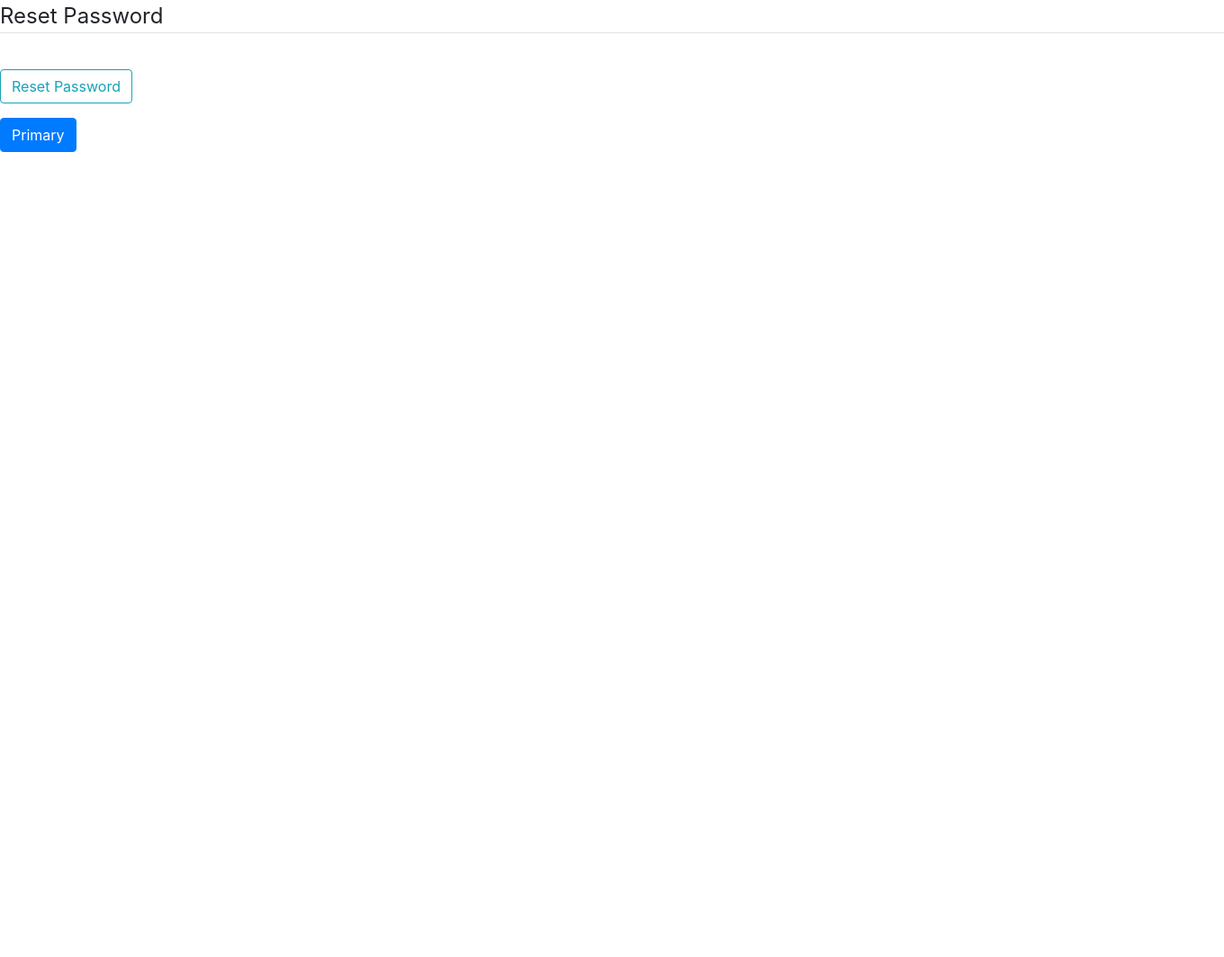
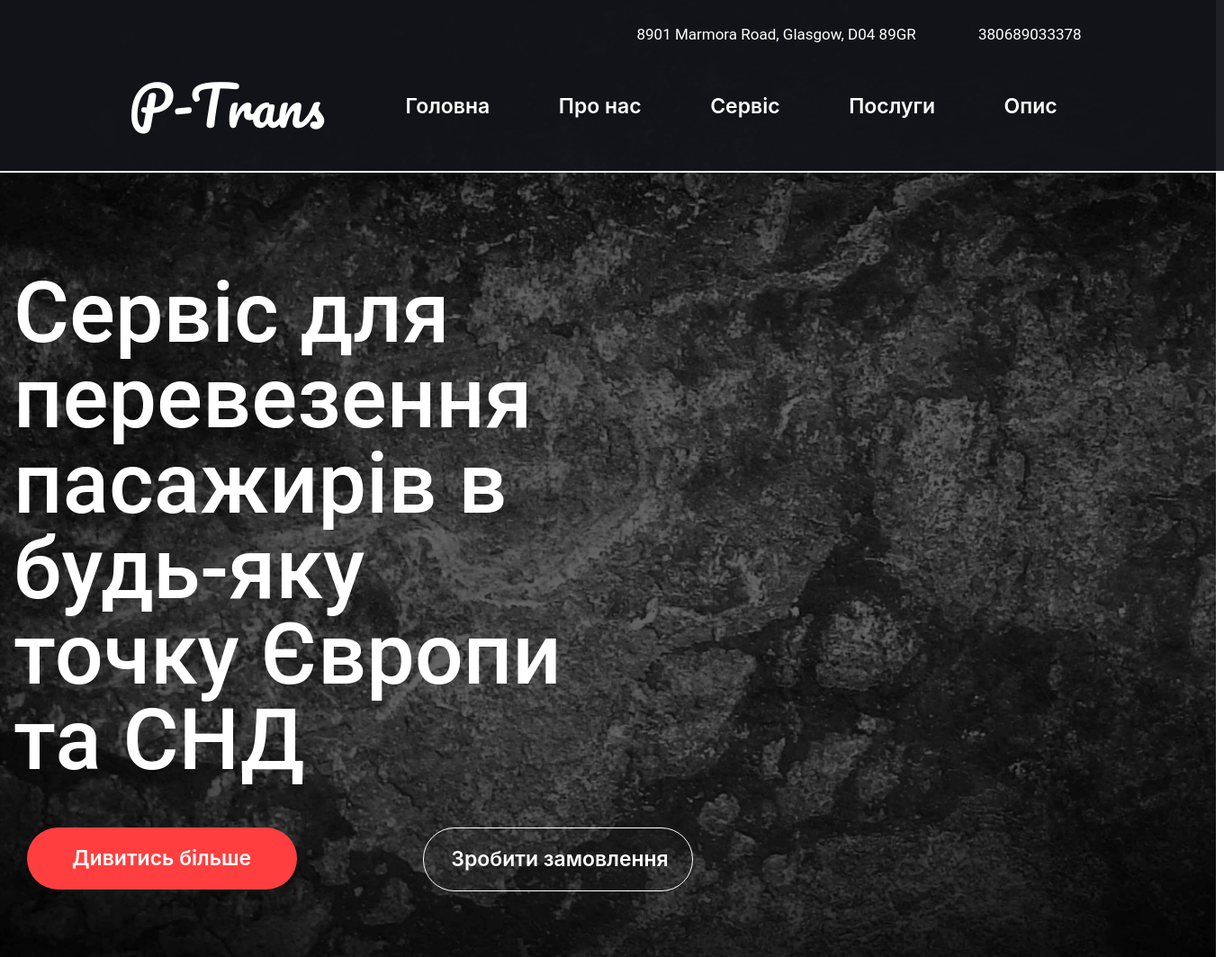
Before and after one commit to IvanYukish/TransportationSite, a Django app: page /reset/1/1/ in a window 1360 px wide. Shown: the whole page at 90% size. Before the commit the page ends 169 px from the top, so only its background shows below. Run offline with Django 3.2, Linux system fonts and the light colour scheme; some libraries are stand-ins or nearby versions.

Commit message:
add static files, change head menu and create first section for main

```diff
--- a/TransportationSite/settings/base.py
+++ b/TransportationSite/settings/base.py
@@ -38,6 +38,7 @@ INSTALLED_APPS = [
     'crispy_forms',
     'phone_field',
 
+    'static',
     'users',
 
 ]
--- /dev/null
+++ b/static/css/main-style.css
@@ -0,0 +1,76 @@
+.bg-image {
+    background-position: center center;
+    background-image: url('/static/img/site-background-section1.jpg');
+    background-size: cover;
+    background-repeat: no-repeat;
+    height: 1064px;
+    float: none;
+    position: absolute;
+    width: 1351px;
+    padding-top: 300px;
+}
+
+.color-white {
+    color: white;
+}
+
+.service-text {
+    font-weight: 500;
+    font-style: normal;
+    font-family: 'Roboto', sans-serif;
+    color: #ffffff;
+    font-size: 95px;
+    line-height: 1;
+    letter-spacing: 0;
+}
+
+.bottom-medium {
+    padding-bottom: 50px;
+}
+.button-big-red{
+    text-align: left;
+}
+
+.button-big-red a {
+    font-size: 23px;
+    color: white;
+    text-decoration: none;
+    font-weight: 600;
+    position: relative;
+    display: block;
+    width: 300px;
+    padding: 17px 50px;
+    top: 0;
+    background-color: #ff3f3f;
+    border-radius: 35px;
+    transition: transform 0.5s;
+    white-space: nowrap;
+}
+
+.button-big-red a:hover {
+    transform: translateY(-20px);
+    transition: background-color, transform 0.5s;
+
+}
+
+.button-outline a{
+    font-size: 23px;
+    color: white;
+    text-decoration: none;
+    font-weight: 600;
+    position: relative;
+    display: block;
+    width: 300px;
+    padding: 17px 30px;
+    top: 0;
+    /*background-color: #ff3f3f;*/
+    border: 1px solid;
+    border-radius: 35px;
+    transition: transform 0.5s;
+    white-space: nowrap;
+}
+
+.button-outline a:hover {
+    transform: translateY(-20px);
+    transition: background-color, transform 0.5s;
+}
--- /dev/null
+++ b/static/css/menu-style.css
@@ -0,0 +1,121 @@
+@import url('https://fonts.googleapis.com/css?family=Pacifico');
+
+html {
+    font-size: 10px;
+}
+
+.section-header {
+    background-color: rgba(18, 21, 27, 0.95);
+    position: fixed;
+    width: 100%;
+    top: 0;
+    left: 0;
+    z-index: 50;
+
+}
+
+
+.top-header {
+    padding-top: 15px;
+}
+
+.top-header-content {
+    padding-left: 15px;
+    padding-right: 15px;
+}
+
+.top-header-content-1 {
+    text-align: right;
+    font-weight: 400;
+    font-style: normal;
+    font-family: 'Roboto', sans-serif;
+    font-size: 17px;
+    line-height: 1;
+}
+
+.top-header-content-1 a {
+    color: #ffffff;
+    text-decoration: none;
+}
+
+.top-header-content-1 a:hover {
+    color: rgba(255, 255, 255, 0.6);
+}
+
+
+.bottom-header {
+    padding-top: 15px;
+    padding-bottom: 15px;
+}
+
+.logo {
+    font-family: 'Pacifico', handwriting;
+    font-weight: 400;
+    font-style: normal;
+    color: #ffffff;
+    font-size: 60px;
+    letter-spacing: 0px;
+    text-align: center;
+    white-space: nowrap;
+}
+
+.logo a {
+    color: white;
+    text-decoration: none;
+}
+
+.list-menu {
+    list-style: none;
+    text-align: right;
+
+
+}
+
+ul {
+    display: block;
+    list-style-type: disc;
+
+}
+
+.menu {
+    font-size: 23px;
+    line-height: 1;
+    padding: 10px 22px;
+    display: block;
+    position: relative;
+    -webkit-transition: all .2s ease;
+    transition: all .2s ease;
+    top: 0;
+    border-radius: 22px;
+}
+
+.item-menu {
+    display: inline-block;
+    position: relative;
+
+}
+
+.item-menu a {
+    color: #ffffff;
+    text-decoration: none;
+    font-weight: 600;
+    position: relative;
+    display: block;
+    padding: 10px 20px;
+    top: 0;
+    transition: transform 0.5s;
+}
+
+.item-menu a:hover {
+    transform: translateY(-10px);
+    transition: background-color, transform 0.5s;
+    background-color: #ff3f3f;
+    border-radius: 25px;
+}
+
+.line {
+    display: block;
+    border-bottom-width: 2px; /* Толщина линии внизу */
+    border-bottom-style: solid; /* Стиль линии внизу */
+    border-bottom-color: whitesmoke; /* Цвет линии внизу */
+}
--- a/templates/base.html
+++ b/templates/base.html
@@ -1,5 +1,5 @@
 <!DOCTYPE html>
-<html lang="en">
+<html lang="uk">
 <head>
     <meta charset="utf-8">
     <meta name="viewport" content="width=device-width, initial-scale=1.0">
@@ -7,23 +7,123 @@
 
     <title>
         {% block title %}
+            Головна
         {% endblock title %}
     </title>
 
-    {% load static %}
-    <link rel="stylesheet" href="/static/bootstrap-4.3.1-dist/css/bootstrap.min.css" type="text/css">
+    <link rel="shortcut icon" href="favicon.ico" type="image/x-icon">
 
+    <link rel="stylesheet" href=" /static/css/bootstrap.min.css" type="text/css">
+    <link rel="stylesheet" href="/static/css/menu-style.css">
+    <link rel="stylesheet" href="/static/css/main-style.css">
 </head>
+
 <body>
-<div class="navbar-nav">
-    {% block content %}
-    {% endblock content %}
 
-</div>
+<header class="section-header">
+    <div class="top-header">
+        <div class="container-fluid">
+            <div class="row">
+                <div class="col-sm-1">
 
-<button type="button" class="btn btn-primary">Primary</button>
+                </div>
+                <div class="col-sm-10 row">
+                    <div class="col-sm-10 top-header-content ">
+                        <div class="top-header">
+                            <p class="top-header-content-1">
+                                <a href="#">8901 Marmora Road, Glasgow, D04 89GR </a>
+                            </p>
+                        </div>
+                    </div>
+                    <div class="col-sm-2 top-header-content">
+                        <div class="top-header">
+                            <p class="top-header-content-1">
+                                <a href="#">380689033378 </a>
+                            </p>
+                        </div>
+                    </div>
 
+                </div>
+                <div class="col-sm-1">
+
+                </div>
+            </div>
+        </div>
+    </div>
+    <div class="bottom-header menu-fixed">
+        <div class="container-fluid">
+            <div class="row">
+                <div class="col-sm-1"></div>
+                <div class="col-sm-10">
+                    <div class="container-fluid">
+                        <div class="row">
+                            <div class="col-sm-2">
+                                <p class="logo">
+                                    <a href="/">P-Trans</a>
+                                </p>
+                            </div>
+                            <div class="col-sm-10 menu">
+                                <div class="bottom-header">
+                                    <ul class="list-menu">
+                                        <li class="item-menu top-header-content">
+                                            <a href="#">Головна</a>
+                                        </li>
+                                        <li class="item-menu top-header-content">
+                                            <a href="#">Про нас</a>
+                                        </li>
+                                        <li class="item-menu top-header-content">
+                                            <a href="#">Сервіс</a>
+                                        </li>
+                                        <li class="item-menu top-header-content">
+                                            <a href="#">Послуги</a>
+                                        </li>
+                                        <li class="item-menu top-header-content">
+                                            <a href="#">Опис</a>
+                                        </li>
+                                    </ul>
+                                </div>
+                            </div>
+                        </div>
+                    </div>
+                </div>
+                <div class="col-sm-1"></div>
+            </div>
+        </div>
+    </div>
+    <span class="line"></span>
+
+</header>
+
+<main>
+    <div class="main-section-1 bg-image">
+        <div class="container-fluid">
+            <div class="row bottom-medium">
+                <div class="col-sm-6 service-text">
+                    Сервіс для перевезення пасажирів в будь-яку точку Європи та СНД
+                </div>
+                <div class="col-sm-6"></div>
+            </div>
+            <div class="container-fluid">
+                <div class="row">
+                    <div class="col-sm-4 bottom-medium ">
+                        <p class="button-big-red">
+                            <a href="#">Дивитись більше</a>
+                        </p>
+                    </div>
+                    <div class="col-sm-8 bottom-medium">
+                        <p class="button-outline">
+                            <a href="#">Зробити замовлення</a>
+                        </p>
+                    </div>
+                </div>
+            </div>
+        </div>
+    </div>
+</main>
+
+<footer>
+</footer>
 {% load static %}
-<script src="/static/bootstrap-4.3.1-dist/js/bootstrap.bundle.min.js"></script>
+<script src="{% static 'js/bootstrap.bundle.min.js' %}"></script>
 </body>
 </html>
```
Also changed, not shown: static/img/site-background-section1.jpg (added), static/less/main.less (added).
